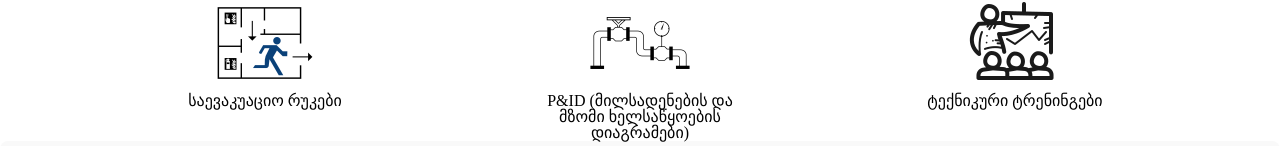
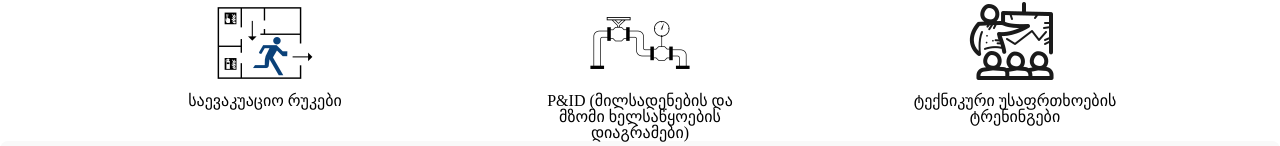
Before and after one commit to asanidzeiveri/webops, a plain HTML site: page index.html in a window 1280 px wide. Shown: the part 596-742 px from the top of the page. Drawn offline with Linux system fonts and the light colour scheme; a web font is replaced by a local one.

Commit message:
changed trainings label in index

```diff
--- a/index.html
+++ b/index.html
@@ -42,7 +42,7 @@
   <div class="iconsContainer">
     <div class="fade-item" style="--index: 0;"><img src="images/icons/evac.png" alt=""><p>საევაკუაციო რუკები</p></div>
     <div class="fade-item" style="--index: 1;"><img src="images/icons/pid.png" alt=""><p>P&ID (მილსადენების და მზომი ხელსაწყოების დიაგრამები)</p></div>
-    <div class="fade-item" style="--index: 2;"><img src="images/icons/trainings.png" alt=""><p>ტექნიკური ტრენინგები</p></div>
+    <div class="fade-item" style="--index: 2;"><img src="images/icons/trainings.png" alt=""><p>ტექნიკური უსაფრთხოების ტრენინგები</p></div>
   </div>
      <!-- media container -->
   <div class="media-container">
```
